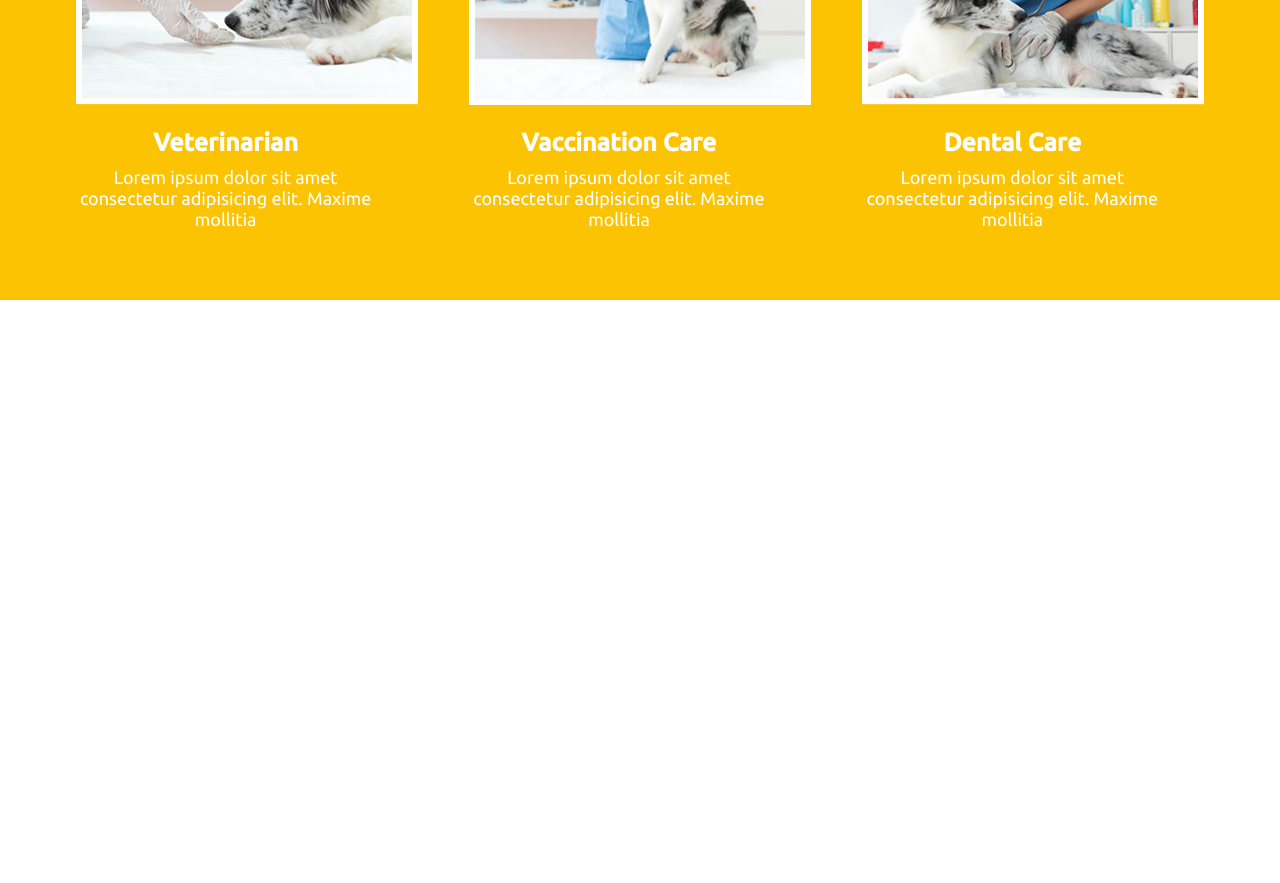
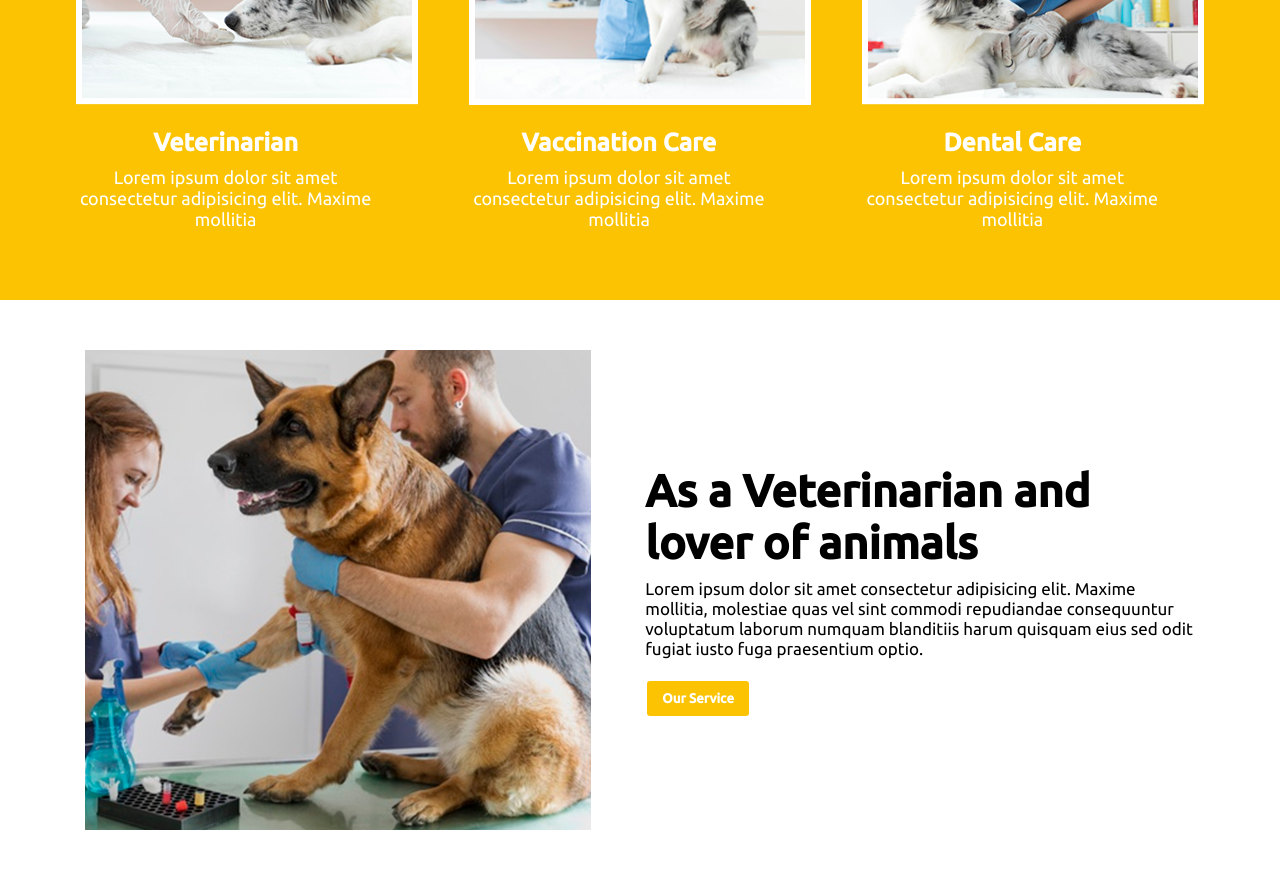
Before and after one commit to dayalsaha007/frontend_first, a plain HTML site: page index.html in a window 1280 px wide. Shown: the part 1812-2695 px from the top of the page. Before the commit the page ends 2112 px from the top, so only its background shows below. Drawn offline with Linux system fonts and the light colour scheme.

Commit message:
one section more added

```diff
--- a/index.html
+++ b/index.html
@@ -138,9 +138,39 @@
                 </div>
             </section>
 
+            <!------------Service section close-------------->
+
+            <!------------Show section start-------------->
+
+        <section>
+            <div class="showstyle">
 
 
-            <!------------Service section close-------------->
+                <!------Single servicve image part------->
+                <div>
+                    <img src="asset/service/dog2.png" alt="">
+                </div>
+
+                <!------Single servicve detail part------->
+                <div class="showdetails">
+
+                    <h1>As a Veterinarian and<br> lover of animals </h1>
+                    <p>Lorem ipsum dolor sit amet consectetur adipisicing elit. Maxime mollitia,
+                        molestiae quas vel sint commodi repudiandae consequuntur voluptatum laborum
+                        numquam blanditiis harum quisquam eius sed odit fugiat iusto fuga praesentium
+                        optio.</p>
+
+                        <div>
+                            <button class="btn3">Our Service</button>
+                        </div>
+
+                </div>
+
+            </div>
+
+        </section>
+
+      <!------------Show section Close-------------->
 
 
 
```
